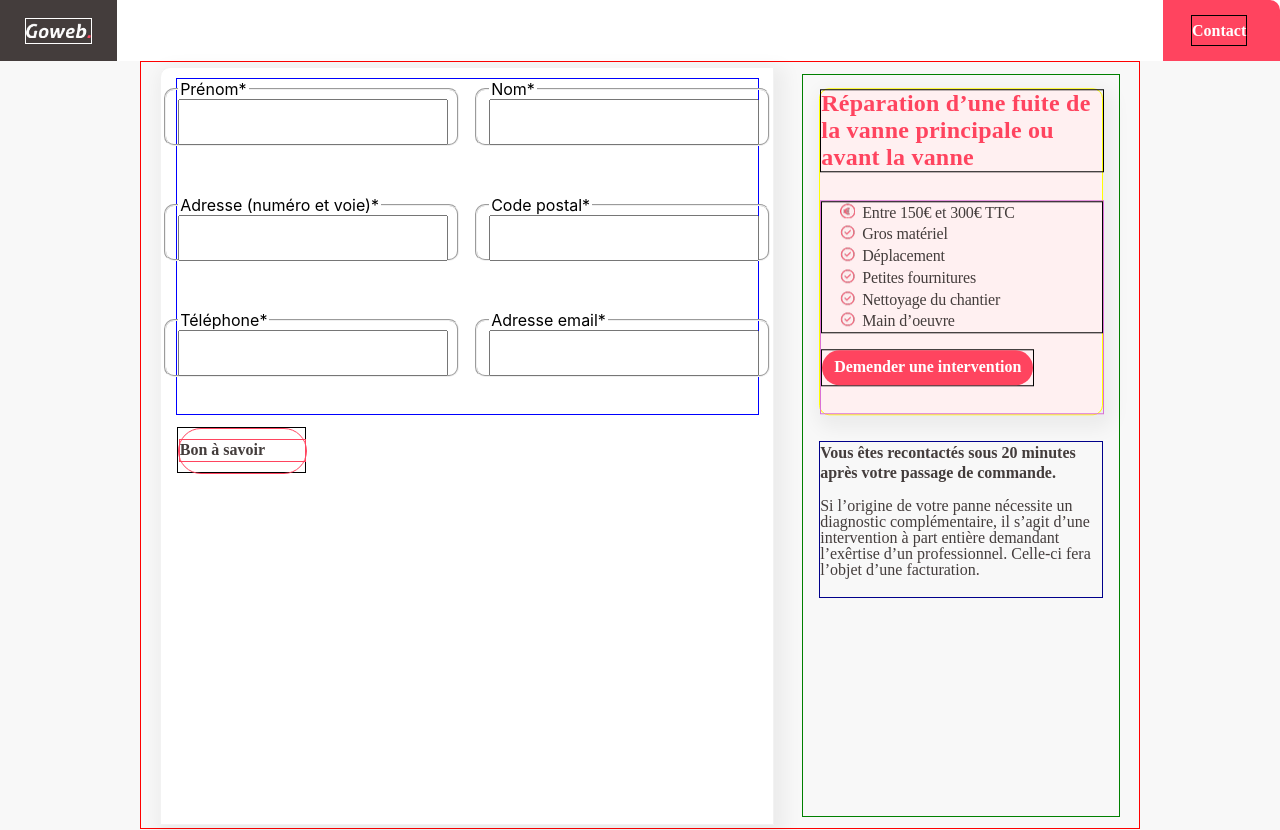
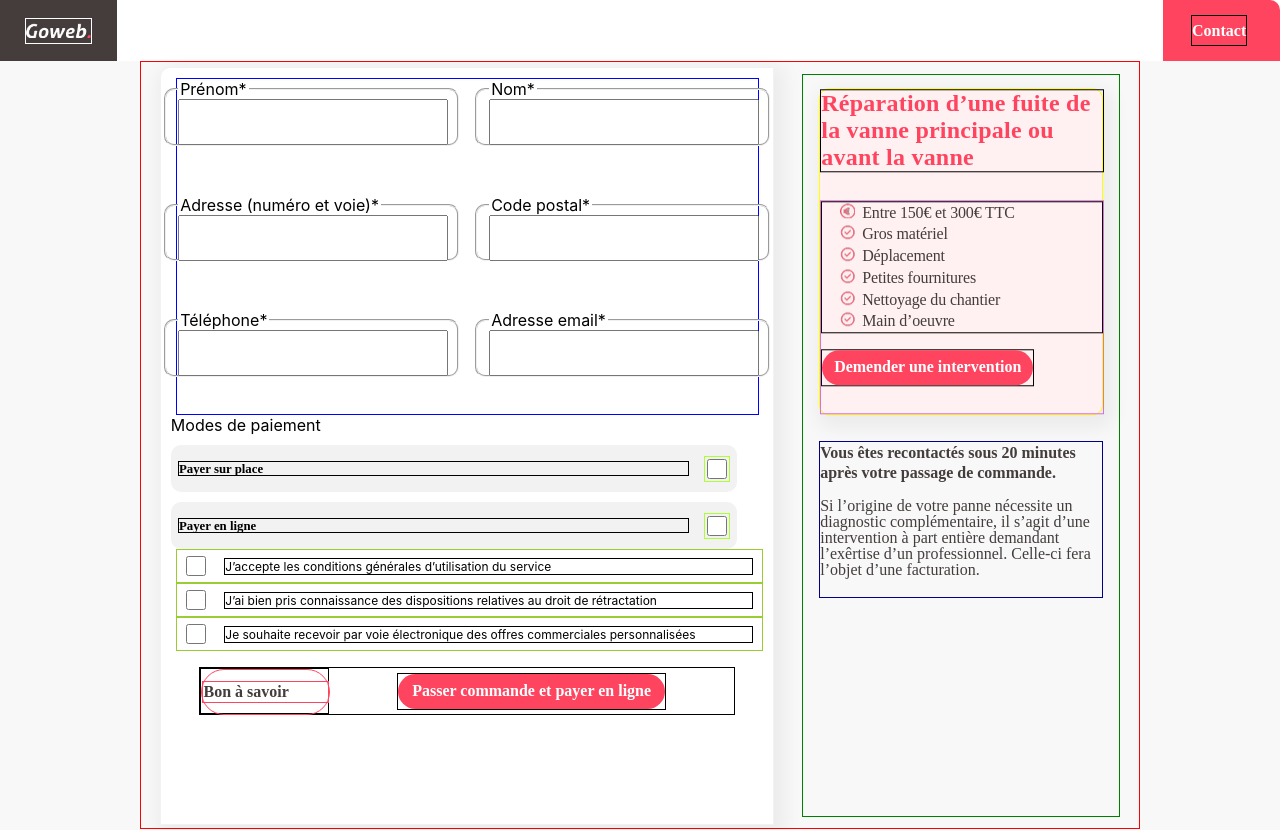
Before and after one commit to Akim-Kaf/projetgoweb, a React (Create React App) app: page / in a window 1280 px wide. Shown: the top 830 px of the page. Built offline with nearby package versions, Linux system fonts and the light colour scheme.

Commit message:
add of basic customer form

```diff
--- a/src/components/intervention/Intervention.css
+++ b/src/components/intervention/Intervention.css
@@ -205,6 +205,86 @@ input{
     top:0;
 }
 
+.card{
+    display: flex;
+    margin-top: 10px;
+    width: 95.5%;/*423px;*/
+    height: 47px;
+    gap: 0px;
+    border-radius: 10px;
+    justify-content: space-between;
+    opacity: 0px;
+    background: #F2F2F2;
+}
+
+
+.card-text-frame{
+    justify-content: center;
+    display:flex;
+    width: 90%;
+    height: 13px;
+    gap: 0px;
+    opacity: 0px;
+    margin: auto;
+    text-align: left;
+    border: 1px solid #000000;
+}
+
+.card-text{
+    width: 100%;
+    height: 14px;
+    top: 12px;
+    gap: 0px;
+    opacity: 0px;
+    font-family: "Poppins";
+    font-size: 80%;
+    font-weight: 600;
+    margin: auto;
+}
+
+
+.card-icon-frame{
+    position: relative;
+    width: 24px;
+    height: 24px;
+    justify-content: center;
+    display: flex;
+    gap: 0px;
+    opacity: 0px;
+    margin: auto;
+    border: 1px solid greenyellow;
+}
+
+.card-icon{
+    position: relative;
+    width: 20px;
+    height: 20px;
+    gap: 0px;
+    opacity: 0px;
+    margin: auto;
+}
+
+.condition-frame{
+    display: grid;
+    margin-left: 5px;
+}
+
+.condition-element{
+    height: 32px;
+    border: 1px solid yellowgreen;
+    display: flex;
+}
+
+.label-checkbox{
+    font-size: 0.75em;
+    margin: auto;
+    width: 90%;
+    text-align: left;
+    border: 1px solid black;
+}
+
+
+
 .rigth-content-frame{
     width: 30%;
     height: 721px;
@@ -285,8 +365,7 @@ input{
 
 
 .back-button-frame{
-    position: relative;
-    margin-top: 2%;
+    /*position: relative;    */
     left: 1%;
     width: 127px;
     height: 44px;
@@ -427,6 +506,52 @@ li#euro{
     color: #443D3C;
 }
 
+.form-back-pay-btn-frame{
+    display: flex;
+    width: 90%;
+    justify-content: space-between;
+    margin: auto;
+    margin-top: 16px;
+    border: 1px solid black;
+}
+
+.pay-button-frame{
+    position: relative;
+    width: 50%;
+    height: 35px;
+    gap: 10px;
+    opacity: 0px;
+    border: 1px solid black;
+    margin: auto;
+}
+
+.pay-button{
+    width: 100%;
+    height: 100%;
+    margin: auto;
+    /*padding: 16px;*/
+    /*gap: 8px;*/
+    border-radius: 43px;
+    border: 1px 0px 0px 0px;
+    opacity: 0px;
+    display: flex;
+    background-color: #FF445F;
+
+}
+
+.pay-button-text{
+    width: 100%;
+    /*height: 21px;*/
+    gap: 0px;
+    opacity: 0px;
+    font-family: 'Poppins';
+    /*font-size: 14px;*/
+    font-weight: 600;
+    line-height: 1.3em;
+    text-align: center;
+    color: white;
+    margin: auto;
+}
 .red-text{
     color: #FF445F;
 }
--- a/src/components/intervention/Intervention.js
+++ b/src/components/intervention/Intervention.js
@@ -44,12 +44,45 @@ function Intervention(props){
                             </fieldset>
 
                         </div>
-
+                        <div>
+                            Modes de paiement
+                            <div className='card'>
+                                <div className='card-text-frame'><label className='card-text'>Payer sur place</label></div>
+                                <div className='card-icon-frame'>
+                                    {/*<img className='card-icon' src='flecherouge.png' alt="not icon"/>*/}
+                                    <input name="payersurplace" className='card-icon' type="checkbox"></input>
+                                </div>
+                            </div>
+                            <div className='card'>
+                                <div className='card-text-frame'><label className='card-text'>Payer en ligne</label></div>
+                                <div className='card-icon-frame'>
+                                    <input name="payerenligne" className='card-icon' type="checkbox"></input>
+                                </div>
+                            </div>
+                            <div className='condition-frame'>
+                                <div className='condition-element'>
+                                    <input id="checkbox-1" name="checkbox-1" className='card-icon' type="checkbox"></input>
+                                    <label className='label-checkbox'>J’accepte les conditions générales d’utilisation du service</label>
+                                </div>
+                                <div className='condition-element'>
+                                <input id="checkbox-2" name="checkbox-2" className='card-icon' type="checkbox"></input>
+                                <label className='label-checkbox' for="checkbox-2">J’ai bien pris connaissance des dispositions relatives au droit de rétractation</label>
+                                </div>
+                                <div className='condition-element'>
+                                <input id="checkbox-3" name="checkbox-3" className='card-icon' type="checkbox"></input>
+                                <label className='label-checkbox' for="checkbox-3">Je souhaite recevoir par voie électronique des offres commerciales personnalisées</label>
+                                </div>
+                            </div>
+                        </div>
+                        <div className='form-back-pay-btn-frame'>
+                            <div className="back-button-frame">
+                                <div className="back-button"><span className="back-button-text">Bon à savoir</span></div>
+                            </div>
+                            <div className="pay-button-frame">
+                                <div className="pay-button"><span className="pay-button-text">Passer commande et payer en ligne</span></div>
+                            </div>
+                        </div>
                     </form>
-
-                    <div className="back-button-frame">
-                        <div className="back-button"><span className="back-button-text">Bon à savoir</span></div>
-                    </div>
 
                 </div>
                 <div className="rigth-content-frame">
```
